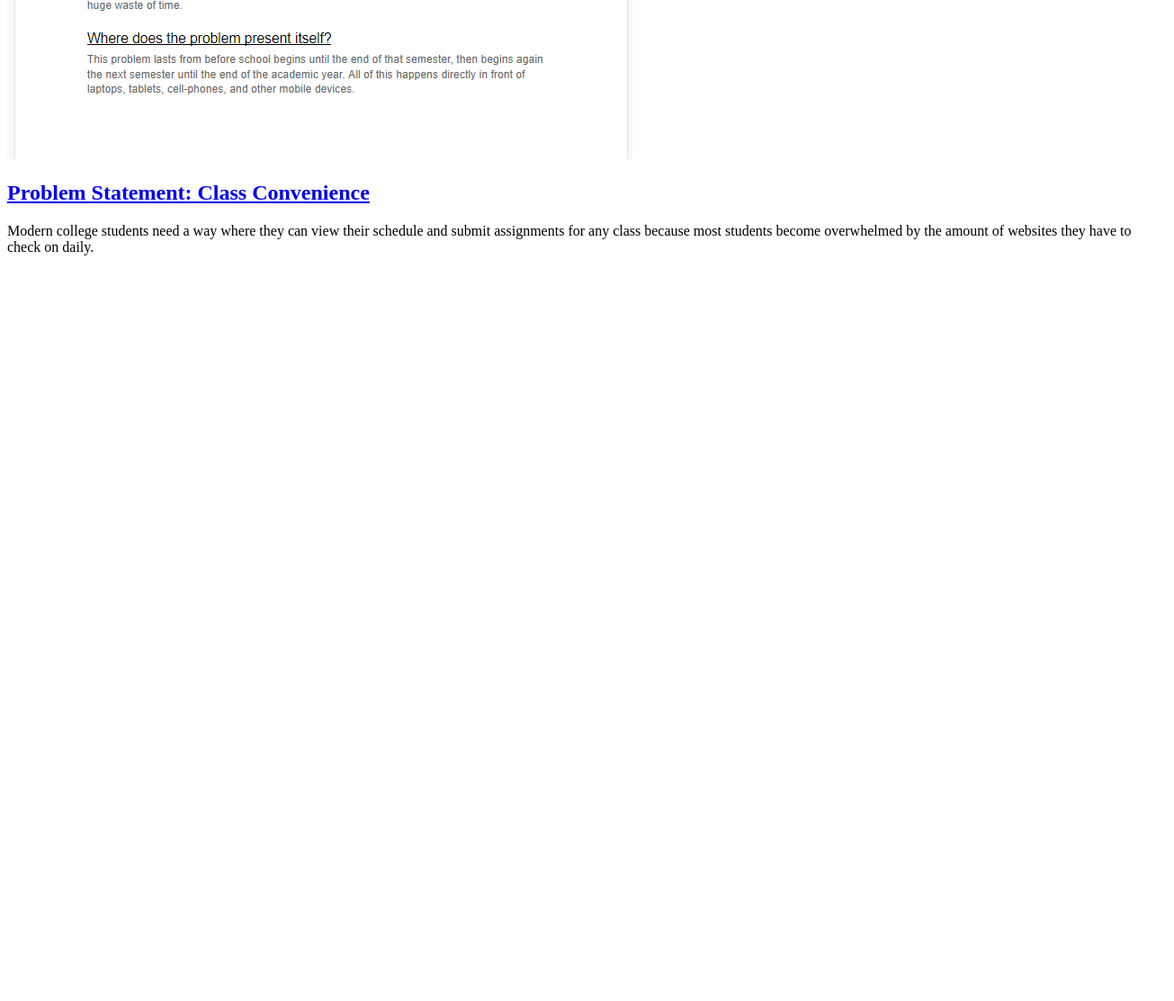
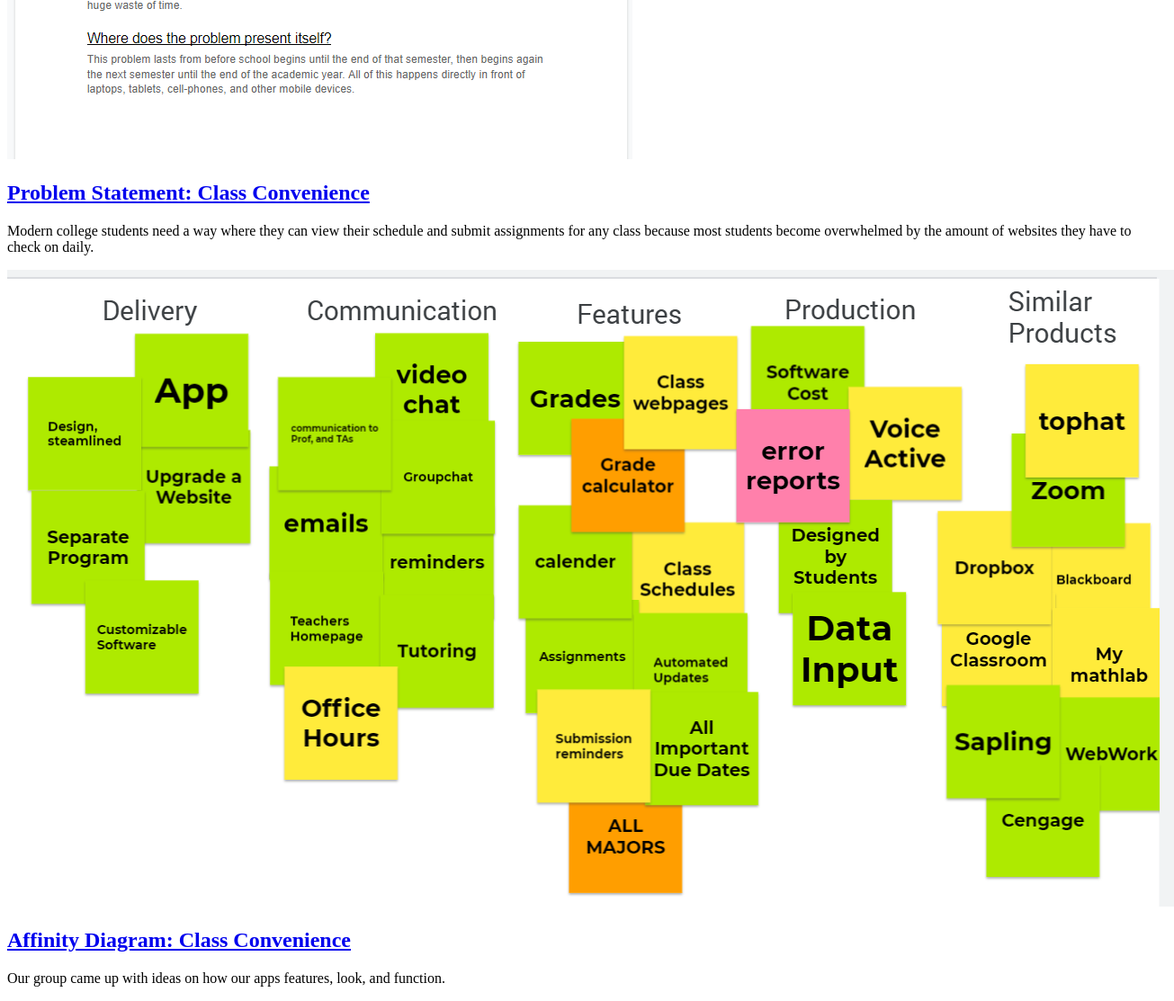
Before and after one commit to alexhutton28/alexhutton28.github.io, a plain HTML site: page index.html in a window 1280 px wide. Shown: the part 641-1754 px from the top of the page at 90% size, 1305 px wide, since content can reach past the window. Before the commit the page ends 941 px from the top, so only its background shows below. Drawn offline with Linux system fonts and the light colour scheme.

Commit message:
Add files via upload

```diff
--- a/index.html
+++ b/index.html
@@ -1,13 +1,11 @@
 <!DOCTYPE html>
 <html>
     <head>
-<title>
-    CSCE 190: Alex Hutton
-</title>
+        <title>CSCE 190: Alex Hutton</title>
     </head>
     <body>
         <h1> Alex Hutton's CSCE 190 Site </h1>
-
+        <!-- Problem Statement Assignment-->
         <section class="assignment">
             <a href="files/ProblemStatement.pdf"><img src="images/ProblemStatement.png"></a>
             <section class="assignment-details">
@@ -15,7 +13,17 @@
                 <p>
                 Modern college students need a way where they can view their schedule and submit assignments for any class because most students become overwhelmed by the amount of websites they have to check on daily.
                 </p>
+            </section>
+        </section>
 
+        <!-- Affinity Diagram Assignment-->
+        <section class="assignment">
+            <a href="files/AffinityDiagram.pdf"><img src="images/AffinityDiagram1.png"></a>
+            <section class="assignment-details">
+                <a href="files/AffinityDiagram.pdf"><h2>Affinity Diagram: Class Convenience</h2></a>
+                <p>
+                    Our group came up with ideas on how our apps features, look, and function.
+                </p>
             </section>
         </section>
     </body>
```
Also changed, not shown: images/AffinityDiagram1.png (added), images/AffinityDiagram2.png (added), 1 other file. Lines whose indentation alone changed are shown as unchanged.
